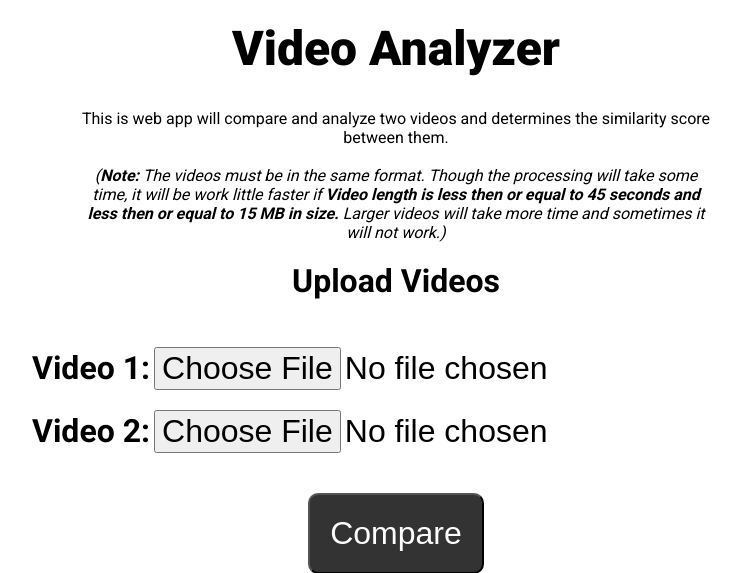
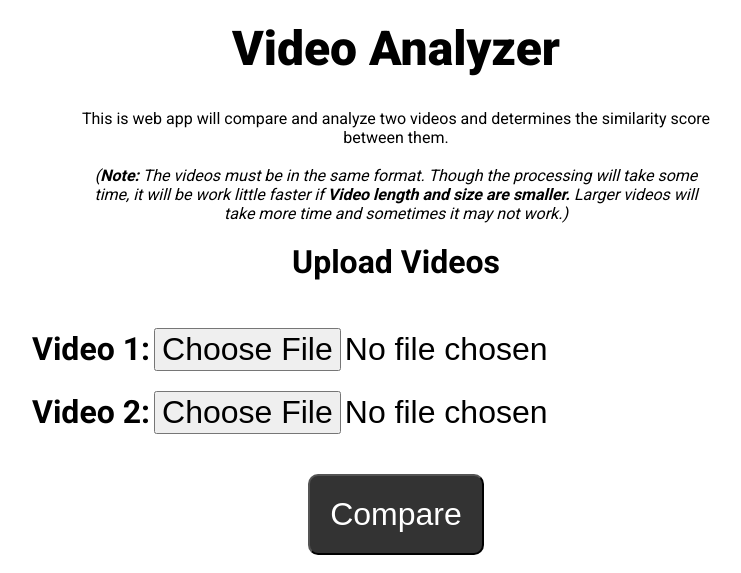
Before and after one commit to MusfiqDehan/video-analyzer, a Flask app: page / in a window 1280 px wide. Shown: the top 573 px of the page, without its empty margins (244-985 px from the left). Run offline with Flask 3, Linux system fonts and the light colour scheme.

Commit message:
Update description

```diff
--- a/templates/home.html
+++ b/templates/home.html
@@ -25,11 +25,8 @@
                     (<strong>Note:</strong> The videos must be in the same
                     format. Though the processing will take some time, it will
                     be work little faster if
-                    <strong
-                        >Video length is less then or equal to 45 seconds and
-                        less then or equal to 15 MB in size.</strong
-                    >
-                    Larger videos will take more time and sometimes it will not
+                    <strong>Video length and size are smaller.</strong>
+                    Larger videos will take more time and sometimes it may not
                     work.)
                 </em>
             </p>
```
